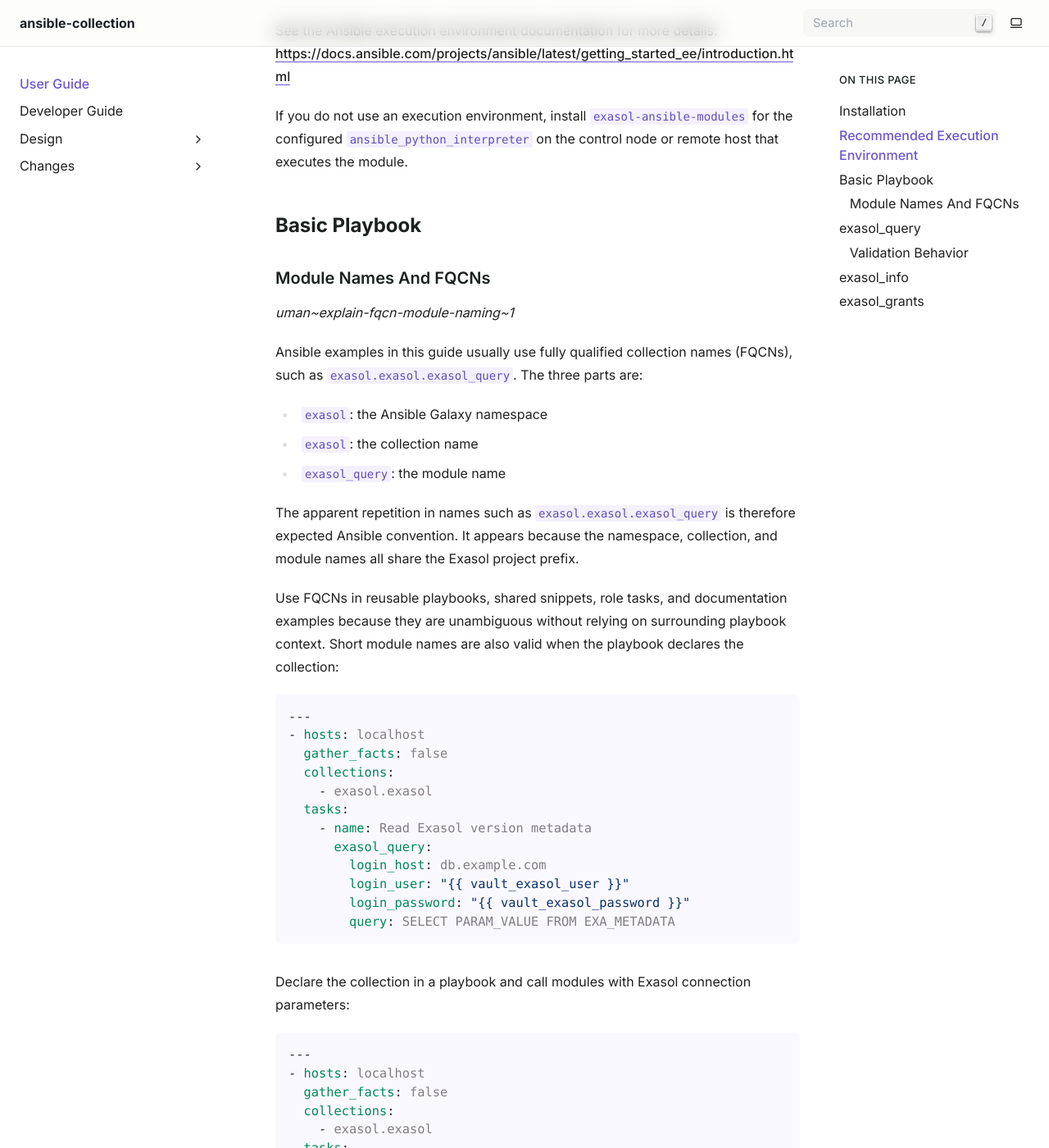
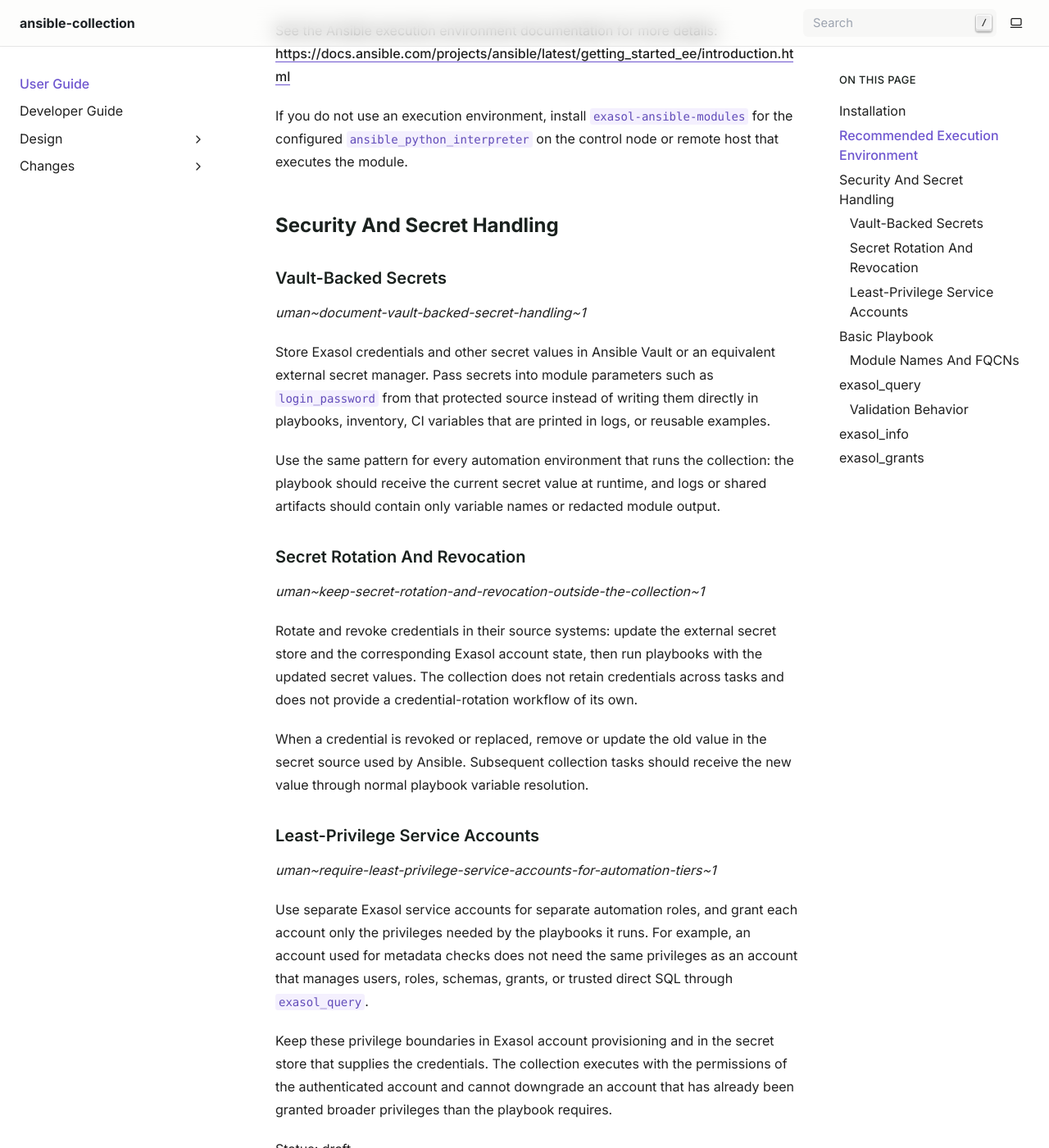
Before and after one commit to exasol/ansible-collection, a Sphinx documentation site: the page built from doc/user_guide.rst, in a window 1280 px wide and 1400 px high, scrolled down 1103 px. Shown: the whole window at 82% size. Built offline with Sphinx 7.4.7, drawn with Linux system fonts in a browser that asks for light colours.

Commit message:
Add missing user manual entries

```diff
--- a/doc/user_guide.rst
+++ b/doc/user_guide.rst
@@ -49,6 +49,90 @@
 If you do not use an execution environment, install
 ``exasol-ansible-modules`` for the configured ``ansible_python_interpreter`` on
 the control node or remote host that executes the module.
+
+Security And Secret Handling
+----------------------------
+
+Vault-Backed Secrets
+^^^^^^^^^^^^^^^^^^^^
+`uman~document-vault-backed-secret-handling~1`
+
+Store Exasol credentials and other secret values in Ansible Vault or an
+equivalent external secret manager. Pass secrets into module parameters such as
+``login_password`` from that protected source instead of writing them directly
+in playbooks, inventory, CI variables that are printed in logs, or reusable
+examples.
+
+Use the same pattern for every automation environment that runs the collection:
+the playbook should receive the current secret value at runtime, and logs or
+shared artifacts should contain only variable names or redacted module output.
+
+
+.. raw:: html
+
+   <!--
+
+Status: draft
+Covers:
+- dsn~document-vault-backed-secret-handling~1
+
+.. raw:: html
+
+   -->
+
+Secret Rotation And Revocation
+^^^^^^^^^^^^^^^^^^^^^^^^^^^^^^
+`uman~keep-secret-rotation-and-revocation-outside-the-collection~1`
+
+Rotate and revoke credentials in their source systems: update the external
+secret store and the corresponding Exasol account state, then run playbooks
+with the updated secret values. The collection does not retain credentials
+across tasks and does not provide a credential-rotation workflow of its own.
+
+When a credential is revoked or replaced, remove or update the old value in the
+secret source used by Ansible. Subsequent collection tasks should receive the
+new value through normal playbook variable resolution.
+
+
+.. raw:: html
+
+   <!--
+
+Status: draft
+Covers:
+- dsn~keep-secret-rotation-and-revocation-outside-the-collection~1
+
+.. raw:: html
+
+   -->
+
+Least-Privilege Service Accounts
+^^^^^^^^^^^^^^^^^^^^^^^^^^^^^^^^
+`uman~require-least-privilege-service-accounts-for-automation-tiers~1`
+
+Use separate Exasol service accounts for separate automation roles, and grant
+each account only the privileges needed by the playbooks it runs. For example,
+an account used for metadata checks does not need the same privileges as an
+account that manages users, roles, schemas, grants, or trusted direct SQL
+through ``exasol_query``.
+
+Keep these privilege boundaries in Exasol account provisioning and in the
+secret store that supplies the credentials. The collection executes with the
+permissions of the authenticated account and cannot downgrade an account that
+has already been granted broader privileges than the playbook requires.
+
+Status: draft
+
+.. raw:: html
+
+   <!--
+
+Covers:
+- dsn~require-least-privilege-service-accounts-for-automation-tiers~1
+
+.. raw:: html
+
+   -->
 
 Basic Playbook
 --------------
--- a/noxfile.py
+++ b/noxfile.py
@@ -321,7 +321,7 @@
     jar_file = _openfasttrace_jar_file(session)
     default_args = ["trace", "."]
     # Only include artifact types currently present in the repository.
-    default_args = default_args + ["--wanted-artifact-types", "feat,req,scn,thrt,dsn"]
+    default_args = default_args + ["--wanted-artifact-types", "feat,req,scn,thrt,dsn,uman"]
 
     trace_args = session.posargs or default_args
 
```
